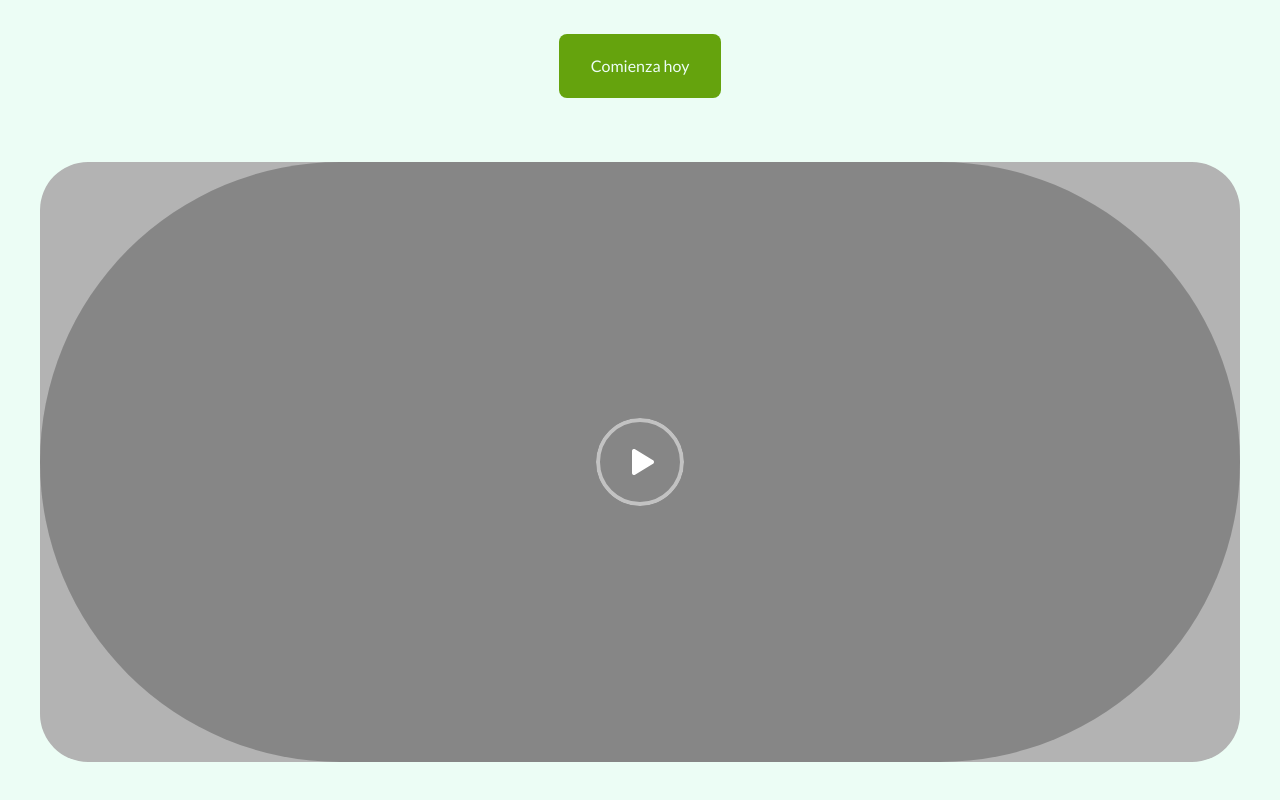
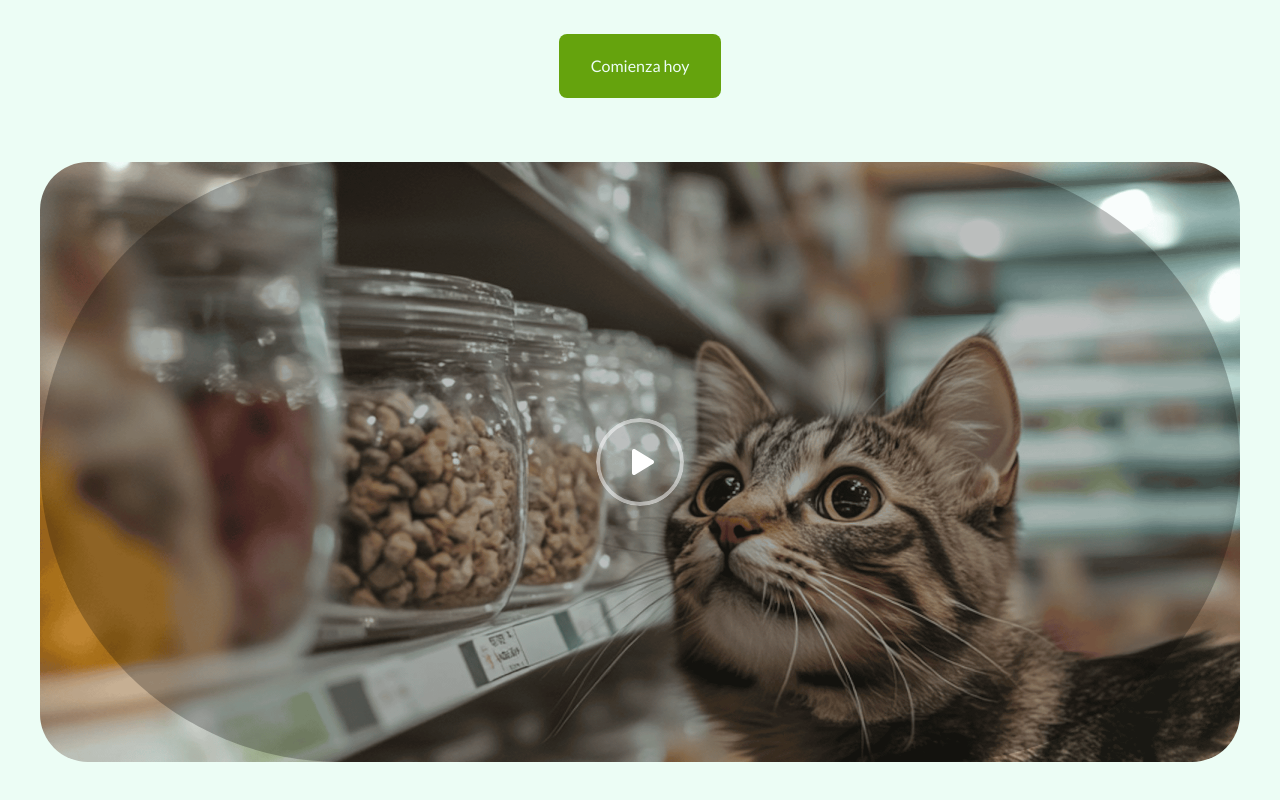
Before and after one commit to wilmereleon/Veterinaria-MascoHogar, a React (Vite) app: page /veterinaria-mascohogar-pc-home in a window 1280 px wide. Shown: the part 514-1314 px from the top of the page. Built offline with nearby package versions, Linux system fonts and the light colour scheme.

Commit message:
Pushed from Locofy Builder

```diff
--- a/src/components/TypeStackedMediumTitleAnd.module.css
+++ b/src/components/TypeStackedMediumTitleAnd.module.css
@@ -58,11 +58,14 @@
   justify-content: flex-start;
   gap: var(--gap-21xl);
 }
-.imageLummi {
+.imageLummiIcon {
   align-self: stretch;
   position: relative;
-  background-color: var(--color-darkgray-100);
+  max-width: 100%;
+  overflow: hidden;
   height: 600px;
+  flex-shrink: 0;
+  object-fit: cover;
   z-index: 0;
 }
 .playIcon {
--- a/src/components/TypeStackedMediumTitleAnd.tsx
+++ b/src/components/TypeStackedMediumTitleAnd.tsx
@@ -29,7 +29,11 @@ const TypeStackedMediumTitleAnd: FunctionComponent<
           </div>
         </div>
         <div className={styles.videoContainer}>
-          <div className={styles.imageLummi} />
+          <img
+            className={styles.imageLummiIcon}
+            alt=""
+            src="/image-lummi@2x.png"
+          />
           <div className={styles.overlay}>
             <img className={styles.playIcon} alt="" src="/play-icon.svg" />
           </div>
--- a/src/global.css
+++ b/src/global.css
@@ -40,7 +40,6 @@ body {
   --color-aquamarine: #a7f3d0;
   --color-black: #000;
   --color-darkgray: #9ca3af;
-  --color-darkgray-100: #b3b3b3;
   --color-darkslategray: #374151;
   --color-darkslategray-100: #064e3b;
   --color-dodgerblue: #3b82f6;
```
Also changed, not shown: src/pages/MushoDCSHAEscaletaManageme.module.css (+36 -0 lines), public/image-lummi@2x.png (added).
